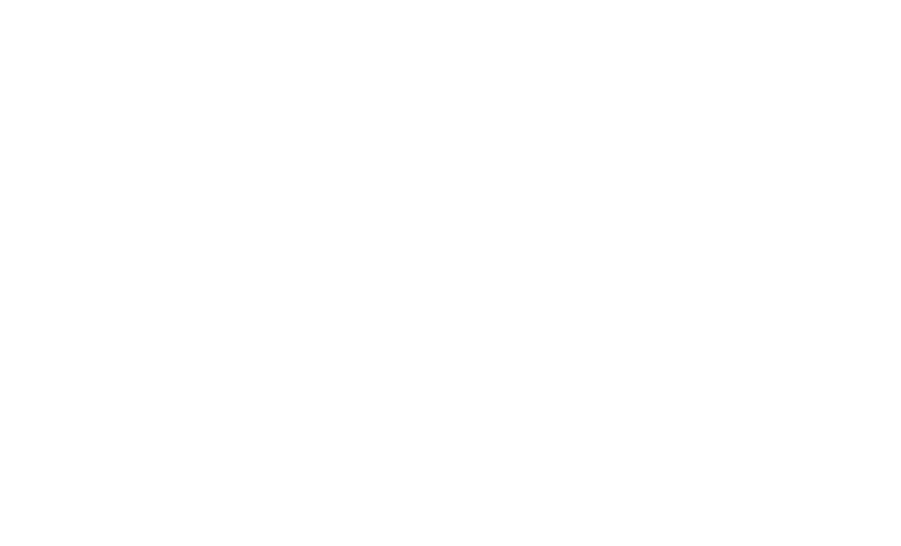
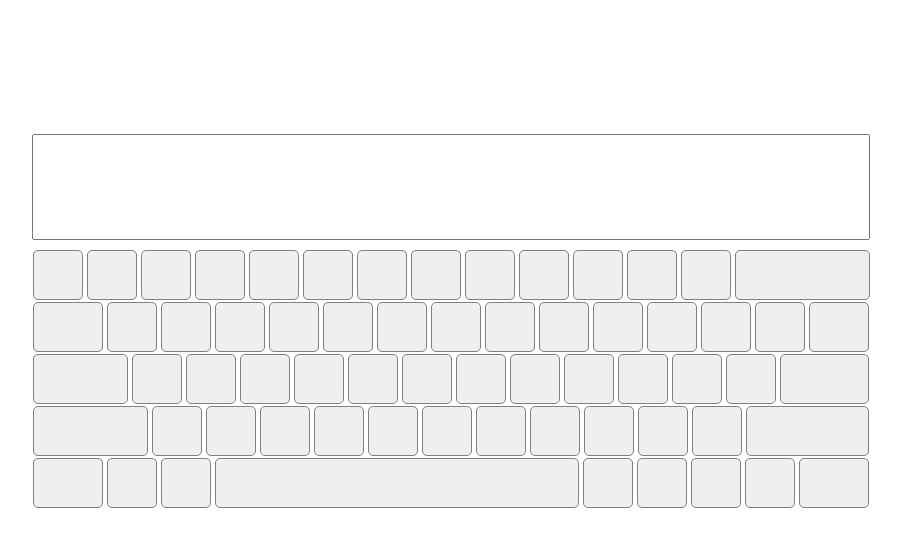
Before and after one commit to MarkoziLok/virtual-keyboard, a plain HTML site: page index.html in a window 1280 px wide. Shown: the whole page, without its empty margins (189-1090 px from the left). Drawn offline with Linux system fonts and the light colour scheme.

Commit message:
feat: temporarily laid out the keyboard in the html file

```diff
--- a/index.html
+++ b/index.html
@@ -0,0 +1,92 @@
+<!DOCTYPE html>
+<html lang="en">
+<head>
+    <meta charset="UTF-8">
+    <meta http-equiv="X-UA-Compatible" content="IE=edge">
+    <meta name="viewport" content="width=device-width, initial-scale=1.0">
+    <title>VirtualKeyboard</title>
+    <link rel="stylesheet" href="./style.css">
+</head>
+<body>
+    <div class="wrapper">
+        <input type="text" class="input-text">
+        <div class="wrapper-keyboard">
+            <div class="line first-line">
+                <button class="little-btn dark-btn"></button>
+                <button class="little-btn"></button>
+                <button class="little-btn"></button>
+                <button class="little-btn"></button>
+                <button class="little-btn"></button>
+                <button class="little-btn"></button>
+                <button class="little-btn"></button>
+                <button class="little-btn"></button>
+                <button class="little-btn"></button>
+                <button class="little-btn"></button>
+                <button class="little-btn"></button>
+                <button class="little-btn"></button>
+                <button class="little-btn"></button>
+                <button class="dark-btn backspace-btn"></button>
+            </div>
+            <div class="line two-line">
+                <button class="dark-btn tab-btn"></button>
+                <button class="little-btn"></button>
+                <button class="little-btn"></button>
+                <button class="little-btn"></button>
+                <button class="little-btn"></button>
+                <button class="little-btn"></button>
+                <button class="little-btn"></button>
+                <button class="little-btn"></button>
+                <button class="little-btn"></button>
+                <button class="little-btn"></button>
+                <button class="little-btn"></button>
+                <button class="little-btn"></button>
+                <button class="little-btn"></button>
+                <button class="little-btn"></button>
+                <button class="dark-btn del-btn"></button>
+            </div>
+            <div class="line three-line">
+                <button class="dark-btn caps-btn"></button>
+                <button class="little-btn"></button>
+                <button class="little-btn"></button>
+                <button class="little-btn"></button>
+                <button class="little-btn"></button>
+                <button class="little-btn"></button>
+                <button class="little-btn"></button>
+                <button class="little-btn"></button>
+                <button class="little-btn"></button>
+                <button class="little-btn"></button>
+                <button class="little-btn"></button>
+                <button class="little-btn"></button>
+                <button class="little-btn"></button>
+                <button class="dark-btn ent-btn"></button>
+            </div>
+            <div class="line four-line">
+                <button class="dark-btn left-shift-btn"></button>
+                <button class="little-btn"></button>
+                <button class="little-btn"></button>
+                <button class="little-btn"></button>
+                <button class="little-btn"></button>
+                <button class="little-btn"></button>
+                <button class="little-btn"></button>
+                <button class="little-btn"></button>
+                <button class="little-btn"></button>
+                <button class="little-btn"></button>
+                <button class="little-btn"></button>
+                <button class="dark-btn arrow-btn"></button>
+                <button class="dark-btn right-shift-btn"></button>
+            </div>
+            <div class="line five-line">
+                <button class="dark-btn ctrl-btn"></button>
+                <button class="dark-btn win-btn"></button>
+                <button class="dark-btn alt-btn"></button>
+                <button class="dark-btn space-btn"></button>
+                <button class="dark-btn alt-btn"></button>
+                <button class="dark-btn arrow-btn"></button>
+                <button class="dark-btn arrow-btn"></button>
+                <button class="dark-btn arrow-btn"></button>
+                <button class="dark-btn ctrl-btn"></button>
+            </div>
+        </div>
+    </div>
+</body>
+</html>
--- a/style.scss
+++ b/style.scss
@@ -0,0 +1,86 @@
+.wrapper{
+    margin: 0 auto;
+    width: 80%;
+    display: flex;
+    flex-direction: column;
+    align-items: center;
+    padding-top: 10%;
+}
+
+.input-text{
+    width: 830px;
+    height: 100px;
+    margin-bottom: 10px;
+}
+
+.little-btn{
+    width: 50px;
+    height: 50px;
+    border: solid .5px grey;
+    border-radius: 5px;
+}
+
+.dark-btn{
+    border: solid .5px grey;
+    border-radius: 5px;
+}
+
+.backspace-btn{
+    width: 135px;
+    height: 50px;
+}
+
+.del-btn{
+    width: 60px;
+    height: 50px;
+}
+
+.tab-btn{
+    width: 70px;
+    height: 50px;
+}
+
+.caps-btn{
+    width: 95px;
+    height: 50px;
+}
+
+.ent-btn{
+    width: 89px;
+    height: 50px;
+}
+
+.left-shift-btn{
+    width: 115px;
+    height: 50px;
+}
+
+.arrow-btn{
+    width: 50px;
+    height: 50px;
+}
+
+.right-shift-btn{
+    width: 123px;
+    height: 50px;
+}
+
+.ctrl-btn{
+    width: 70px;
+    height: 50px;
+}
+
+.alt-btn{
+    width: 50px;
+    height: 50px;
+}
+
+.win-btn{
+    width: 50px;
+    height: 50px;
+}
+
+.space-btn{
+    width: 364px;
+    height: 50px;
+}
```
Also changed, not shown: style.css, 1 other file.
